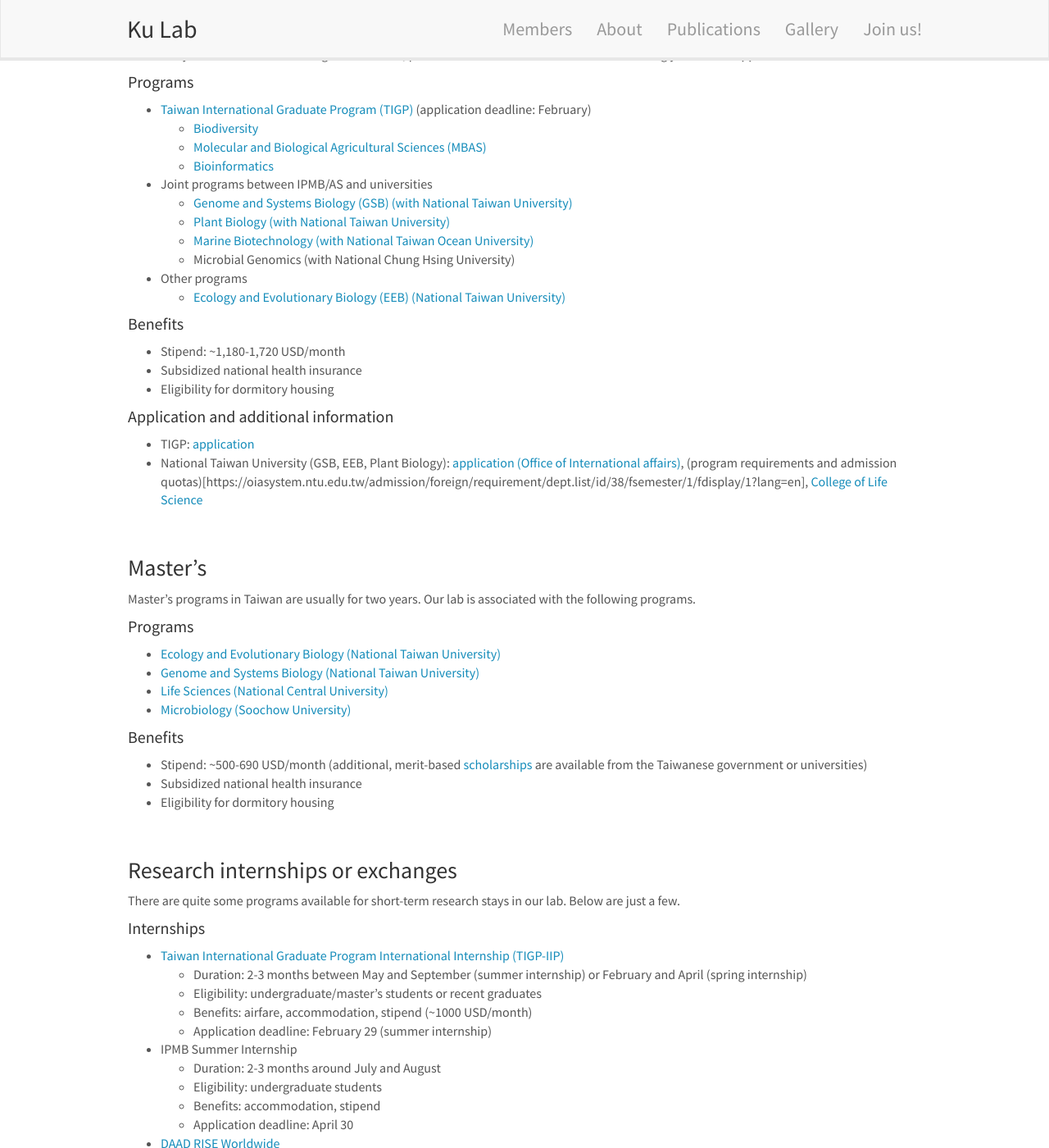
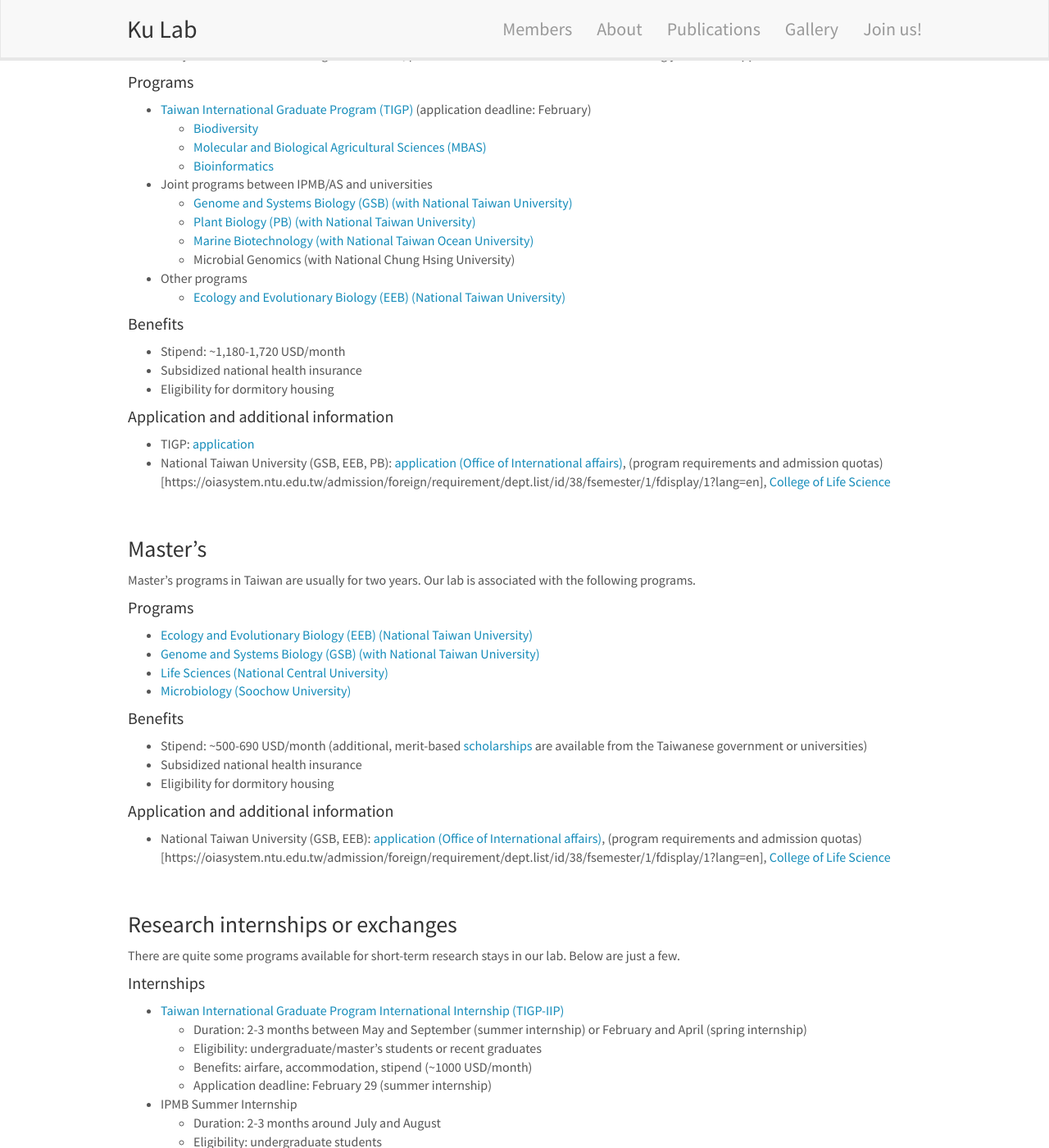
Before and after one commit to tzutongkao/Kao_Lab, a Jekyll site: the page built from _pages/openings.md, in a window 1280 px wide and 1400 px high, scrolled down 1126 px. Shown: the whole window at 82% size. Built offline with Jekyll 4.4.1, drawn with Linux system fonts in a browser that asks for light colours; nearby versions of some CDN libraries.

Commit message:
Update openings.md

```diff
--- a/_pages/openings.md
+++ b/_pages/openings.md
@@ -57,7 +57,7 @@
   * [Bioinformatics](https://tigpbp.iis.sinica.edu.tw/tigpbio/old/index.html)
 * Joint programs between IPMB/AS and universities
   * [Genome and Systems Biology (GSB) (with National Taiwan University)](http://gsb.lifescience.ntu.edu.tw/e-introduction%20.htm)
-  * [Plant Biology (with National Taiwan University)](https://www.ntuipb.info/home-eng)
+  * [Plant Biology (PB) (with National Taiwan University)](https://www.ntuipb.info/home-eng)
   * [Marine Biotechnology (with National Taiwan Ocean University)](http://www.ddpmb.ntou.edu.tw/bin/home.php)
   * Microbial Genomics (with National Chung Hsing University)
 * Other programs
@@ -70,7 +70,7 @@
 
 #### Application and additional information
 * TIGP: [application](https://tigp.apps.sinica.edu.tw/index.php)
-* National Taiwan University (GSB, EEB, Plant Biology): [application (Office of International affairs)](http://oia.ntu.edu.tw/apply-to-ntu), (program requirements and admission quotas)[https://oiasystem.ntu.edu.tw/admission/foreign/requirement/dept.list/id/38/fsemester/1/fdisplay/1?lang=en], [College of Life Science](https://youtu.be/mthyfB0OJR8)
+* National Taiwan University (GSB, EEB, PB): [application (Office of International affairs)](http://oia.ntu.edu.tw/apply-to-ntu), (program requirements and admission quotas)[https://oiasystem.ntu.edu.tw/admission/foreign/requirement/dept.list/id/38/fsemester/1/fdisplay/1?lang=en], [College of Life Science](https://youtu.be/mthyfB0OJR8)
 
 <br/>
 
@@ -78,8 +78,8 @@
 Master's programs in Taiwan are usually for two years. Our lab is associated with the following programs.
 
 #### Programs
-* [Ecology and Evolutionary Biology (National Taiwan University)](https://ecology.lifescience.ntu.edu.tw/doku.php/en/program_master)
-* [Genome and Systems Biology (National Taiwan University)](http://gsb.lifescience.ntu.edu.tw/e-introduction%20.htm)
+* [Ecology and Evolutionary Biology (EEB) (National Taiwan University)](https://ecology.lifescience.ntu.edu.tw/doku.php/en/program_master)
+* [Genome and Systems Biology (GSB) (with National Taiwan University)](http://gsb.lifescience.ntu.edu.tw/e-introduction%20.htm)
 * [Life Sciences (National Central University)](https://nculs.in.ncu.edu.tw/index.php/Index/index.html)
 * [Microbiology (Soochow University)](http://microbiology.scu.edu.tw/nexus/)
 
@@ -87,6 +87,9 @@
 * Stipend: ~500-690 USD/month (additional, merit-based [scholarships](https://oia.ntu.edu.tw/study-at-ntu/degree-student/scholarships/scholarships-for-prospective-students) are available from the Taiwanese government or universities)
 * Subsidized national health insurance
 * Eligibility for dormitory housing
+
+#### Application and additional information
+* National Taiwan University (GSB, EEB): [application (Office of International affairs)](http://oia.ntu.edu.tw/apply-to-ntu), (program requirements and admission quotas)[https://oiasystem.ntu.edu.tw/admission/foreign/requirement/dept.list/id/38/fsemester/1/fdisplay/1?lang=en], [College of Life Science](https://youtu.be/mthyfB0OJR8)
 
 <br/>
 
```
